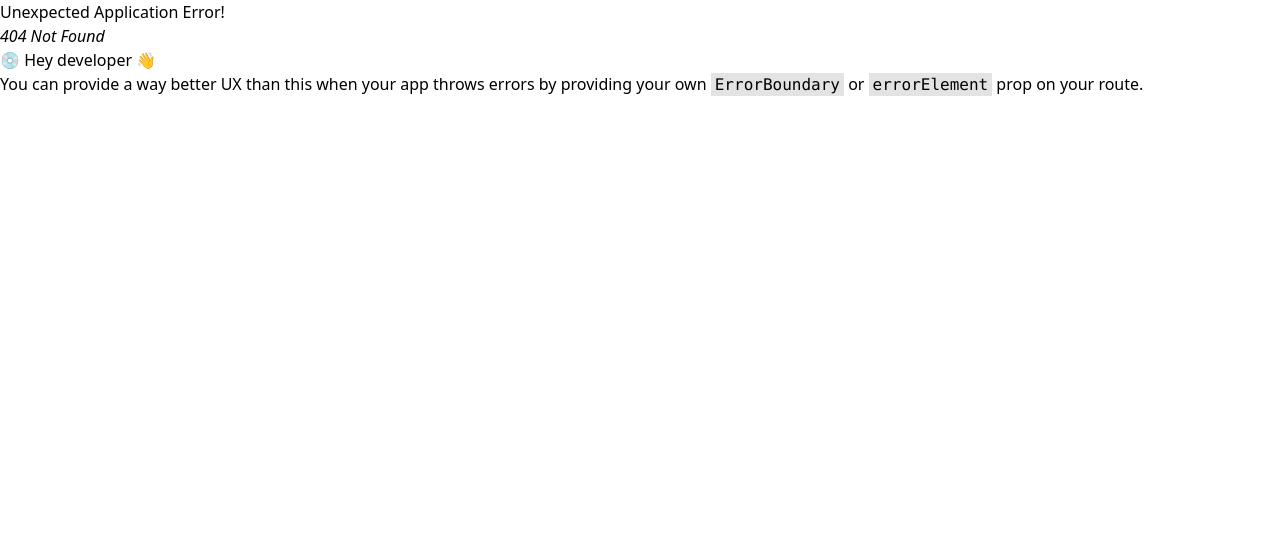
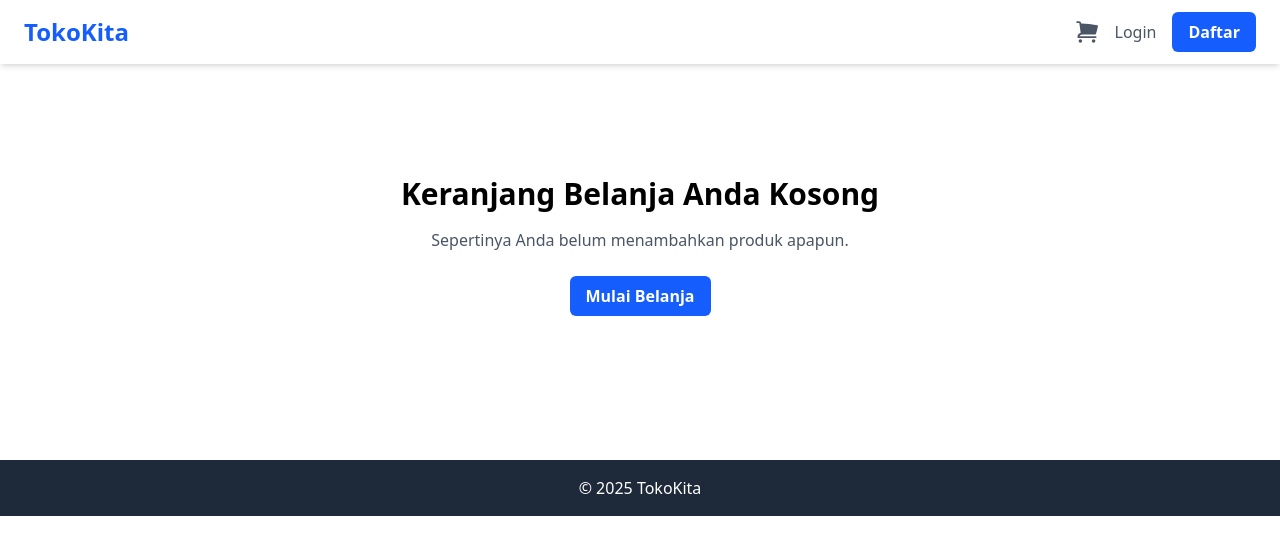
Before and after one commit to Piahn/LKS-Projects-frontend, a React (Vite) app: page /cart in a window 1280 px wide. Before the commit this address had no page. Shown: the top 554 px of the page. Built offline with nearby package versions, Linux system fonts and the light colour scheme.

Commit message:
feat: add Shopping cart feature

```diff
--- a/package.json
+++ b/package.json
@@ -19,6 +19,7 @@
     "react-dom": "^19.1.1",
     "react-hook-form": "^7.62.0",
     "react-hot-toast": "^2.6.0",
+    "react-icons": "^5.5.0",
     "react-router": "^7.8.2",
     "tailwindcss": "^4.1.12",
     "yup": "^1.7.0",
--- /dev/null
+++ b/src/components/features/ProductCard.jsx
@@ -0,0 +1,43 @@
+import Button from "../ui/Button";
+import useCartStore from "../../contexts/cartStore";
+
+const ProductCard = ({ product }) => {
+  const { name, price, category, imageUrl } = product;
+  const { addItem } = useCartStore();
+
+  const handleAddToCart = () => {
+    addItem(product);
+  };
+
+  return (
+    <div className="border rounded-lg shadow-lg overflow-hidden transition-transform transform hover:-translate-y-1">
+      <img
+        src={imageUrl || "https://placehold.co/300"} // Gambar placeholder jika tidak ada
+        alt={name}
+        className="w-full h-48 object-cover"
+      />
+      <div className="p-4">
+        <h3 className="text-lg font-semibold truncate">{name}</h3>
+        <p className="text-sm text-gray-500 mb-2">
+          {category?.name || "Uncategorized"}
+        </p>
+        <p className="text-xl font-bold text-blue-600 mb-4">
+          {formatCurrency(price)}
+        </p>
+        <Button variant="primary" className="w-full" onClick={handleAddToCart}>
+          Tambah ke Keranjang
+        </Button>
+      </div>
+    </div>
+  );
+};
+
+const formatCurrency = (amount) => {
+  return new Intl.NumberFormat("id-ID", {
+    style: "currency",
+    currency: "IDR",
+    minimumFractionDigits: 0,
+  }).format(amount);
+};
+
+export default ProductCard;
--- a/src/components/layout/MainLayout.jsx
+++ b/src/components/layout/MainLayout.jsx
@@ -1,10 +1,19 @@
 import { Outlet, Link, useNavigate } from "react-router";
+import { HiMiniShoppingCart } from "react-icons/hi2";
+
+// Custom Hooks
 import useAuthStore from "../../contexts/authStore";
+import useCartStore from "../../contexts/cartStore";
+
+// Componnets
 import Button from "../ui/Button";
 
 const MainLayout = () => {
   const { token, logout } = useAuthStore();
+  const { items } = useCartStore();
   const navigate = useNavigate();
+
+  const totalItems = items.reduce((total, item) => total + item.quantity, 0);
 
   const handleLogout = () => {
     logout();
@@ -19,6 +28,19 @@ const MainLayout = () => {
             TokoKita
           </Link>
           <div className="flex items-center space-x-4">
+            {/* Keranjang */}
+            <Link
+              to="/cart"
+              className="relative text-gray-600 hover:text-blue-600"
+            >
+              <HiMiniShoppingCart size={24} />
+              {totalItems > 0 && (
+                <span className="absolute -top-2 -right-2 bg-red-500 text-white text-xs rounded-full h-5 w-5 flex items-center justify-center">
+                  {totalItems}
+                </span>
+              )}
+            </Link>
+
             {token ? (
               <>
                 <Link
--- /dev/null
+++ b/src/contexts/cartStore.js
@@ -0,0 +1,57 @@
+import { create } from "zustand";
+import { persist } from "zustand/middleware";
+import toast from "react-hot-toast";
+
+const useCartStore = create(
+  persist(
+    (set, get) => ({
+      items: [], // berfungsi untuk menyimpan produk di keranjang
+
+      addItem: (product) => {
+        const { items } = get();
+        const itemExists = items.find((item) => item.id === product.id);
+
+        if (itemExists) {
+          // Jika produk sudah ada, tambah jumlahnya
+          set({
+            items: items.map((item) =>
+              item.id === product.id
+                ? { ...item, quantity: item.quantity + 1 }
+                : item
+            ),
+          });
+          toast.success(`${product.name} ditambahkan ke keranjang!`);
+        } else {
+          // Jika produk baru, tambahkan ke keranjang dengan jumlah 1
+          set({
+            items: [...items, { ...product, quantity: 1 }],
+          });
+          toast.success(`${product.name} berhasil ditambahkan ke keranjang!`);
+        }
+      },
+
+      removeItem: (productId) => {
+        set((state) => ({
+          items: state.items.filter((item) => item.id !== productId),
+        }));
+        toast.error("Item dihapus dari keranjang.");
+      },
+
+      updateQuantity: (productId, quantity) => {
+        const newQuantity = Math.max(1, quantity); // Pastikan jumlah tidak kurang dari 1
+        set((state) => ({
+          items: state.items.map((item) =>
+            item.id === productId ? { ...item, quantity: newQuantity } : item
+          ),
+        }));
+      },
+
+      clearCart: () => set({ items: [] }),
+    }),
+    {
+      name: "cart-storage",
+    }
+  )
+);
+
+export default useCartStore;
--- /dev/null
+++ b/src/pages/CartPage.jsx
@@ -0,0 +1,109 @@
+import { Link } from "react-router";
+import useCartStore from "../contexts/cartStore";
+import { FiPlus, FiMinus, FiTrash2 } from "react-icons/fi";
+import Button from "../components/ui/Button";
+
+const formatCurrency = (amount) => {
+  return new Intl.NumberFormat("id-ID", {
+    style: "currency",
+    currency: "IDR",
+    minimumFractionDigits: 0,
+  }).format(amount);
+};
+
+const CartPage = () => {
+  const { items, removeItem, updateQuantity } = useCartStore();
+
+  const subtotal = items.reduce(
+    (total, item) => total + item.price * item.quantity,
+    0
+  );
+
+  if (items.length === 0) {
+    return (
+      <div className="text-center py-20">
+        <h1 className="text-3xl font-bold">Keranjang Belanja Anda Kosong</h1>
+        <p className="mt-4 text-gray-600">
+          Sepertinya Anda belum menambahkan produk apapun.
+        </p>
+        <Link to="/">
+          <Button variant="primary" className="mt-6">
+            Mulai Belanja
+          </Button>
+        </Link>
+      </div>
+    );
+  }
+
+  return (
+    <div className="container mx-auto">
+      <h1 className="text-3xl font-bold mb-6">Keranjang Belanja</h1>
+      <div className="grid grid-cols-1 lg:grid-cols-3 gap-8">
+        <div className="lg:col-span-2 space-y-4">
+          {items.map((item) => (
+            <div
+              key={item.id}
+              className="flex items-center justify-between p-4 border rounded-lg"
+            >
+              <div className="flex items-center space-x-4">
+                <img
+                  src={item.imageUrl || "https://placehold.co/100"}
+                  alt={item.name}
+                  className="w-20 h-20 object-cover rounded-md"
+                />
+                <div>
+                  <h2 className="font-semibold">{item.name}</h2>
+                  <p className="text-gray-600">{formatCurrency(item.price)}</p>
+                </div>
+              </div>
+              <div className="flex items-center space-x-4">
+                <div className="flex items-center border rounded-md">
+                  <button
+                    onClick={() => updateQuantity(item.id, item.quantity - 1)}
+                    className="p-2"
+                  >
+                    <FiMinus size={16} />
+                  </button>
+                  <span className="px-4">{item.quantity}</span>
+                  <button
+                    onClick={() => updateQuantity(item.id, item.quantity + 1)}
+                    className="p-2"
+                  >
+                    <FiPlus size={16} />
+                  </button>
+                </div>
+                <button
+                  onClick={() => removeItem(item.id)}
+                  className="text-red-500 hover:text-red-700"
+                >
+                  <FiTrash2 size={20} />
+                </button>
+              </div>
+            </div>
+          ))}
+        </div>
+
+        <div className="bg-gray-50 p-6 rounded-lg h-fit">
+          <h2 className="text-xl font-semibold mb-4">Ringkasan Pesanan</h2>
+          <div className="flex justify-between mb-2">
+            <span>Subtotal</span>
+            <span>{formatCurrency(subtotal)}</span>
+          </div>
+          <div className="flex justify-between mb-4">
+            <span>Pajak (10%)</span>
+            <span>{formatCurrency(subtotal * 0.1)}</span>
+          </div>
+          <div className="flex justify-between font-bold text-lg border-t pt-4">
+            <span>Total</span>
+            <span>{formatCurrency(subtotal * 1.1)}</span>
+          </div>
+          <Button variant="primary" className="w-full mt-6">
+            Lanjutkan ke Checkout
+          </Button>
+        </div>
+      </div>
+    </div>
+  );
+};
+
+export default CartPage;
--- a/src/pages/HomePage.jsx
+++ b/src/pages/HomePage.jsx
@@ -1,8 +1,46 @@
+import { useEffect, useState } from "react";
+import axiosInstance from "../services/api";
+import ProductCard from "../components/features/ProductCard";
+
 const HomePage = () => {
+  const [products, setProducts] = useState([]);
+  const [loading, setLoading] = useState(true);
+  const [error, setError] = useState(null);
+
+  useEffect(() => {
+    const fetchProducts = async () => {
+      try {
+        const response = await axiosInstance.get("/products");
+        setProducts(response.data.data);
+      } catch (err) {
+        setError("Gagal memuat produk. Silakan coba lagi nanti.");
+        console.error(err);
+      } finally {
+        setLoading(false);
+      }
+    };
+
+    fetchProducts();
+  }, []); // Array kosong berarti efek ini hanya berjalan sekali saat komponen dimuat
+
+  // Tampilan saat loading
+  if (loading) {
+    return <div className="text-center">Memuat produk...</div>;
+  }
+
+  // Tampilan saat terjadi error
+  if (error) {
+    return <div className="text-center text-red-500">{error}</div>;
+  }
+
   return (
-    <div className="text-center">
-      <h1 className="text-4xl font-bold">Selamat datang di Toko Kami</h1>
-      <p className="mt-4 text-lg">Ini adalah halaman Beranda</p>
+    <div>
+      <h1 className="text-3xl font-bold mb-6">Jelajahi Produk Kami</h1>
+      <div className="grid grid-cols-1 sm:grid-cols-2 md:grid-cols-3 lg:grid-cols-4 gap-6">
+        {products.map((product) => (
+          <ProductCard key={product.id} product={product} />
+        ))}
+      </div>
     </div>
   );
 };
```
Also changed, not shown: src/App.jsx (+8 -1 lines), 1 other file (tests, documents, lock files or other folders).
